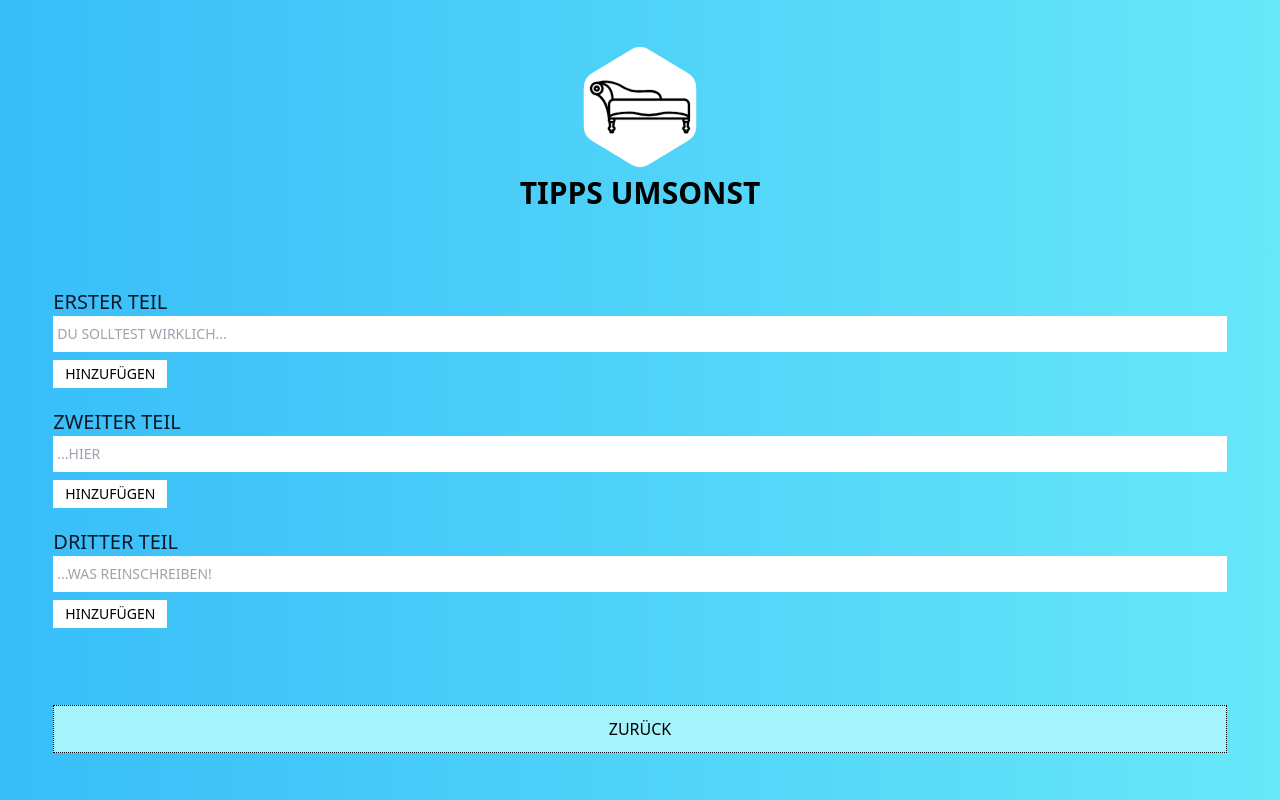
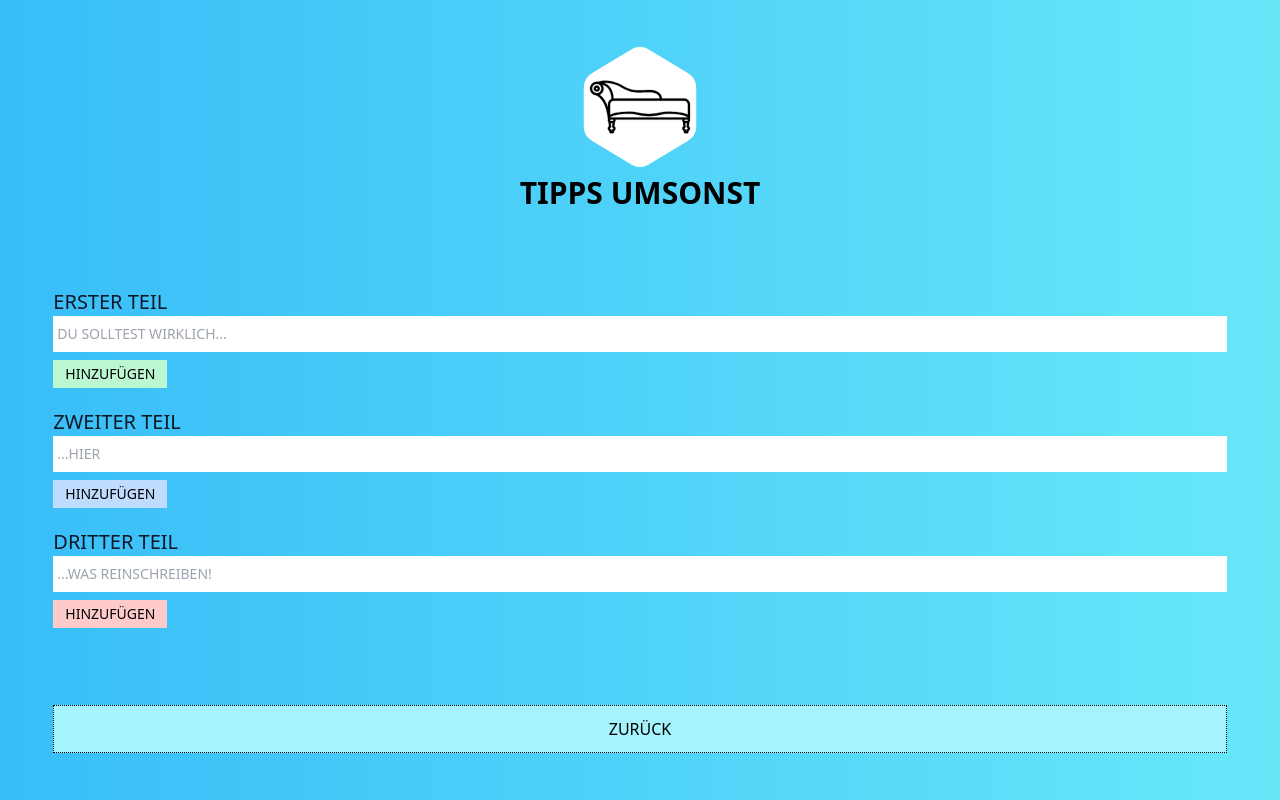
Before and after one commit to smnbnr/tipsfuersleben, a Next.js app: page / in a window 1280 px wide. Both pictures are taken after a click on the button "WAS HINZUFÜGEN". Built offline with nearby package versions, Linux system fonts and the light colour scheme.

Commit message:
add form validation

```diff
--- a/components/Form.tsx
+++ b/components/Form.tsx
@@ -24,10 +24,16 @@ const Form = ({
   const [addConfirmTop, setAddConfirmTop] = useState(false);
   const [addConfirmMiddle, setAddConfirmMiddle] = useState(false);
   const [addConfirmBottom, setAddConfirmBottom] = useState(false);
+  const [showTopWarning, setShowTopWarning] = useState(false);
+  const [showMiddleWarning, setShowMiddleWarning] = useState(false);
+  const [showBottomWarning, setShowBottomWarning] = useState(false);
   const resetSubmit = () => {
     setAddConfirmTop(false);
     setAddConfirmMiddle(false);
     setAddConfirmBottom(false);
+    setShowTopWarning(false);
+    setShowMiddleWarning(false);
+    setShowBottomWarning(false);
   };
   return (
     <div className="flex flex-col w-11/12">
@@ -52,12 +58,18 @@ const Form = ({
           placeholder="DU SOLLTEST WIRKLICH..."
         />
         <Submit
+          color="bg-green-200"
           addConfirm={addConfirmTop}
           onClick={() => {
+            if (userTopAdvice.length !== 0) {
               onSetTopAdvices([...topAdvices, userTopAdvice]);
               setUserTopAdvice("");
               setAddConfirmTop(true);
+            } else {
+              setShowTopWarning(true);
+            }
           }}
+          showWarning={showTopWarning}
         />
       </div>
       <div className="relative">
@@ -78,14 +90,22 @@ const Form = ({
           id="input2"
           className="block w-full border-0 p-1 py-2 text-gray-900 placeholder-gray-400 focus:ring-0 sm:text-sm"
           placeholder="...HIER"
+          required
+          minLength={2}
         />
         <Submit
+          color="bg-blue-200"
           addConfirm={addConfirmMiddle}
           onClick={() => {
+            if (userMiddleAdvice.length !== 0) {
               onSetMiddleAdvices([...middleAdvices, userMiddleAdvice]);
               setUserMiddleAdvice("");
               setAddConfirmMiddle(true);
+            } else {
+              setShowMiddleWarning(true);
+            }
           }}
+          showWarning={showMiddleWarning}
         />
       </div>
       <div className="relative">
@@ -106,14 +126,22 @@ const Form = ({
           id="input3"
           className="block w-full border-0 p-1 py-2 text-gray-900 placeholder-gray-400 focus:ring-0 sm:text-sm"
           placeholder="...WAS REINSCHREIBEN!"
+          required
+          minLength={2}
         />
         <Submit
+          color="bg-red-200"
           addConfirm={addConfirmBottom}
           onClick={() => {
+            if (userBottomAdvice.length !== 0) {
               onSetBottomAdvices([...bottomAdvices, userBottomAdvice]);
               setUserBottomAdvice("");
               setAddConfirmBottom(true);
+            } else {
+              setShowBottomWarning(true);
+            }
           }}
+          showWarning={showBottomWarning}
         />
       </div>
     </div>
--- a/components/Submit.tsx
+++ b/components/Submit.tsx
@@ -1,20 +1,27 @@
+import { useState } from "react";
+
 type SubmitProps = {
   onClick: any;
   addConfirm: boolean;
+  showWarning: boolean;
+  color: string;
 };
 
-const Submit = ({ onClick, addConfirm }: SubmitProps) => {
+const Submit = ({ onClick, addConfirm, showWarning, color }: SubmitProps) => {
   return (
+    <div className="flex gap-3 items-center">
       <button
         onClick={onClick}
         className={
           addConfirm
-          ? "my-2 px-3 py-1 bg-green-300 text-sm"
-          : "my-2 px-3 py-1 bg-white text-sm"
+            ? "my-2 px-3 py-1 bg-green-400 text-sm font-medium"
+            : `my-2 px-3 py-1 ${color} text-sm`
         }
       >
         {addConfirm ? "HINZUGEFÜGT!" : "HINZUFÜGEN"}
       </button>
+      {showWarning && <p className="text-red-600 font-medium">GIB ETWAS EIN</p>}
+    </div>
   );
 };
 
```
Lines whose indentation alone changed are shown as unchanged.
